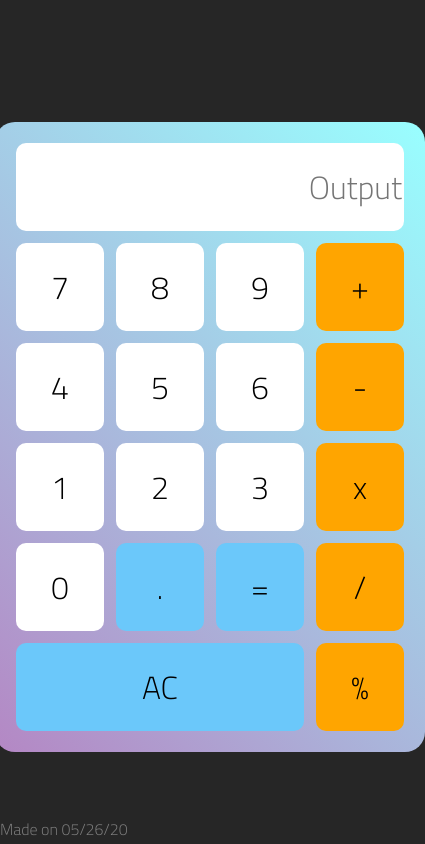
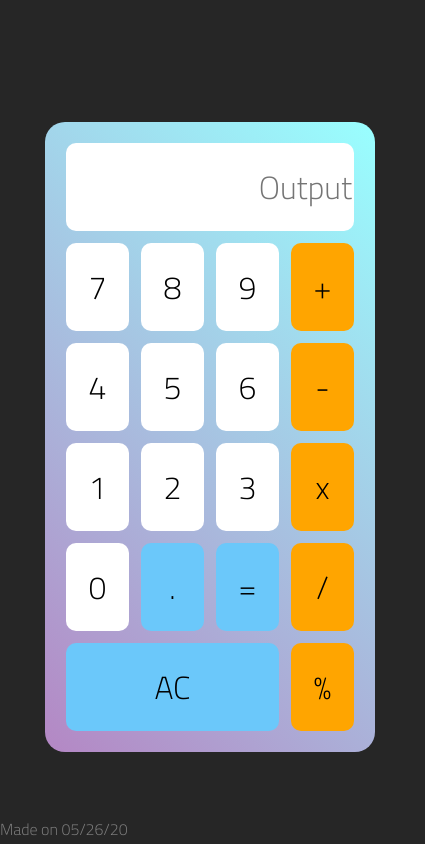
Before and after one commit to chrischristakis/Generic-Calculator, a plain HTML site: page index.html in a window 390 px wide. Shown: the whole page, 425 px wide, since content can reach past the window. Drawn offline with Linux system fonts and the light colour scheme.

Commit message:
Attempted Mobile fixes

```diff
--- a/index.html
+++ b/index.html
@@ -2,7 +2,7 @@
 <html lang="en">
 <head>
   <title>Generic Calculator!</title>
-  <meta name="viewport" content="width=device-width, initial-scale=1.0">
+  <meta content="width=device-width, initial-scale=1" name="viewport" />
   <link rel="stylesheet" type="text/css" href="stylesheet.css">
 </head>
 <body>
--- a/stylesheet.css
+++ b/stylesheet.css
@@ -6,12 +6,6 @@ body {
 @font-face {
   font-family: customFont;
   src: url(fonts/Cairo-Light.ttf);
-}
-
-@media only screen and (max-width: 600px) {
-  #calculator {
-    width: 300px;
-  }
 }
 
 p.info {
@@ -76,3 +70,11 @@ p.info {
   background-color: #8b929e;
   background-image: linear-gradient(45deg,#b487c4, #99ffff);
 }
+
+@media screen and (max-width: 600px) {
+  #calculator {
+    width: 300px;
+    background-image: white !important;
+    margin-left: -150px;
+  }
+}
```
